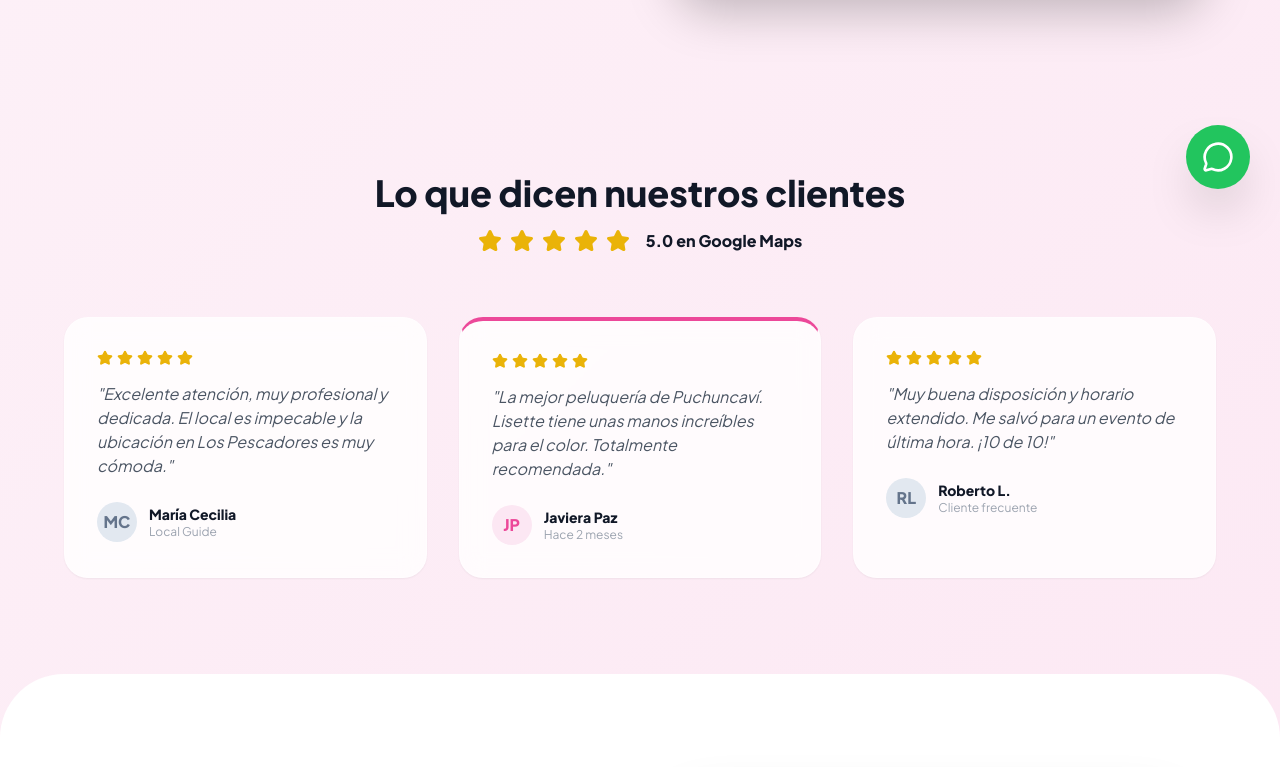
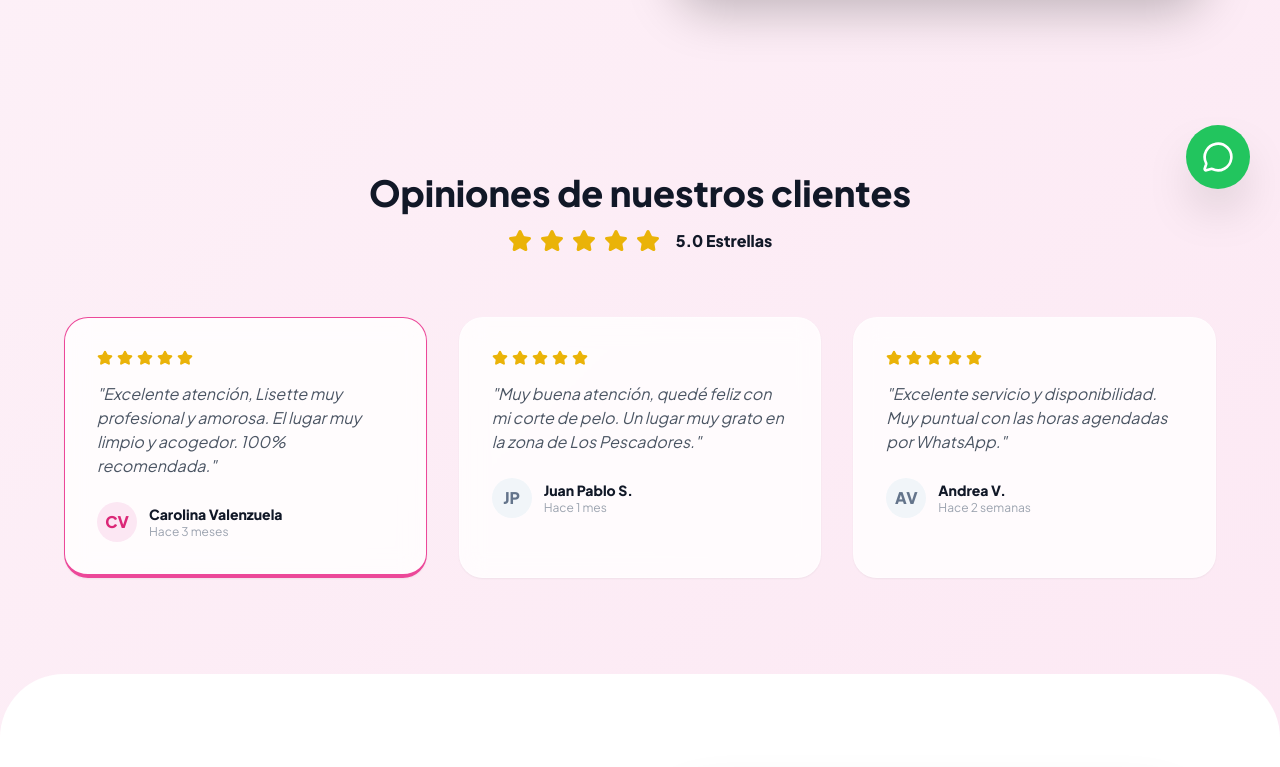
Before and after one commit to davinciloko/web1, a plain HTML site: page index.html in a window 1280 px wide. Shown: the part 581-1348 px from the top of the page. Drawn offline with nearby package versions, Linux system fonts and the light colour scheme.

Commit message:
Update index.html

```diff
--- a/index.html
+++ b/index.html
@@ -64,19 +64,19 @@
 <section id="testimonios" class="py-24 px-6">
     <div class="max-w-6xl mx-auto">
         <div class="text-center mb-16">
-                <h2 class="text-4xl font-extrabold text-gray-900 mb-4">Lo que dicen nuestros clientes</h2>
+            <h2 class="text-4xl font-extrabold text-gray-900 mb-4">Opiniones de nuestros clientes</h2>
             <div class="flex justify-center items-center gap-2 text-yellow-500">
                 <i data-lucide="star" class="fill-current"></i>
                 <i data-lucide="star" class="fill-current"></i>
                 <i data-lucide="star" class="fill-current"></i>
                 <i data-lucide="star" class="fill-current"></i>
                 <i data-lucide="star" class="fill-current"></i>
-                    <span class="text-gray-900 font-bold ml-2">5.0 en Google Maps</span>
+                <span class="text-gray-900 font-bold ml-2">5.0 Estrellas</span>
             </div>
         </div>
 
-            <div class="grid grid-cols-1 md:grid-cols-3 gap-8">
-                <div class="glass p-8 rounded-3xl shadow-sm hover:shadow-md transition">
+        <div class="grid grid-cols-1 md:grid-cols-2 lg:grid-cols-3 gap-8">
+            <div class="glass p-8 rounded-3xl shadow-sm border-b-4 border-pink-500">
                 <div class="flex gap-1 text-yellow-500 mb-4">
                     <i data-lucide="star" class="w-4 h-4 fill-current"></i>
                     <i data-lucide="star" class="w-4 h-4 fill-current"></i>
@@ -84,17 +84,17 @@
                     <i data-lucide="star" class="w-4 h-4 fill-current"></i>
                     <i data-lucide="star" class="w-4 h-4 fill-current"></i>
                 </div>
-                    <p class="text-gray-600 italic mb-6">"Excelente atención, muy profesional y dedicada. El local es impecable y la ubicación en Los Pescadores es muy cómoda."</p>
+                <p class="text-gray-600 italic mb-6">"Excelente atención, Lisette muy profesional y amorosa. El lugar muy limpio y acogedor. 100% recomendada."</p>
                 <div class="flex items-center gap-3">
-                        <div class="w-10 h-10 bg-slate-200 rounded-full flex items-center justify-center font-bold text-slate-500">MC</div>
+                    <div class="w-10 h-10 bg-pink-100 rounded-full flex items-center justify-center font-bold text-pink-600">CV</div>
                     <div>
-                            <p class="font-bold text-sm">María Cecilia</p>
-                            <p class="text-xs text-gray-400">Local Guide</p>
+                        <p class="font-bold text-sm">Carolina Valenzuela</p>
+                        <p class="text-xs text-gray-400">Hace 3 meses</p>
                     </div>
                 </div>
             </div>
 
-                <div class="glass p-8 rounded-3xl shadow-sm hover:shadow-md transition border-t-4 border-t-pink-500">
+            <div class="glass p-8 rounded-3xl shadow-sm">
                 <div class="flex gap-1 text-yellow-500 mb-4">
                     <i data-lucide="star" class="w-4 h-4 fill-current"></i>
                     <i data-lucide="star" class="w-4 h-4 fill-current"></i>
@@ -102,17 +102,17 @@
                     <i data-lucide="star" class="w-4 h-4 fill-current"></i>
                     <i data-lucide="star" class="w-4 h-4 fill-current"></i>
                 </div>
-                    <p class="text-gray-600 italic mb-6">"La mejor peluquería de Puchuncaví. Lisette tiene unas manos increíbles para el color. Totalmente recomendada."</p>
+                <p class="text-gray-600 italic mb-6">"Muy buena atención, quedé feliz con mi corte de pelo. Un lugar muy grato en la zona de Los Pescadores."</p>
                 <div class="flex items-center gap-3">
-                        <div class="w-10 h-10 bg-pink-100 rounded-full flex items-center justify-center font-bold text-pink-500">JP</div>
+                    <div class="w-10 h-10 bg-slate-100 rounded-full flex items-center justify-center font-bold text-slate-500">JP</div>
                     <div>
-                            <p class="font-bold text-sm">Javiera Paz</p>
-                            <p class="text-xs text-gray-400">Hace 2 meses</p>
+                        <p class="font-bold text-sm">Juan Pablo S.</p>
+                        <p class="text-xs text-gray-400">Hace 1 mes</p>
                     </div>
                 </div>
             </div>
 
-                <div class="glass p-8 rounded-3xl shadow-sm hover:shadow-md transition">
+            <div class="glass p-8 rounded-3xl shadow-sm">
                 <div class="flex gap-1 text-yellow-500 mb-4">
                     <i data-lucide="star" class="w-4 h-4 fill-current"></i>
                     <i data-lucide="star" class="w-4 h-4 fill-current"></i>
@@ -120,19 +120,18 @@
                     <i data-lucide="star" class="w-4 h-4 fill-current"></i>
                     <i data-lucide="star" class="w-4 h-4 fill-current"></i>
                 </div>
-                    <p class="text-gray-600 italic mb-6">"Muy buena disposición y horario extendido. Me salvó para un evento de última hora. ¡10 de 10!"</p>
+                <p class="text-gray-600 italic mb-6">"Excelente servicio y disponibilidad. Muy puntual con las horas agendadas por WhatsApp."</p>
                 <div class="flex items-center gap-3">
-                        <div class="w-10 h-10 bg-slate-200 rounded-full flex items-center justify-center font-bold text-slate-500">RL</div>
+                    <div class="w-10 h-10 bg-slate-100 rounded-full flex items-center justify-center font-bold text-slate-500">AV</div>
                     <div>
-                            <p class="font-bold text-sm">Roberto L.</p>
-                            <p class="text-xs text-gray-400">Cliente frecuente</p>
+                        <p class="font-bold text-sm">Andrea V.</p>
+                        <p class="text-xs text-gray-400">Hace 2 semanas</p>
                     </div>
                 </div>
             </div>
         </div>
     </div>
 </section>
-
     <section id="ubicacion" class="py-24 bg-white rounded-t-[4rem]">
         <div class="max-w-6xl mx-auto px-6 grid md:grid-cols-2 gap-12 items-center">
             <div class="space-y-8">
```
Lines whose indentation alone changed are shown as unchanged.
